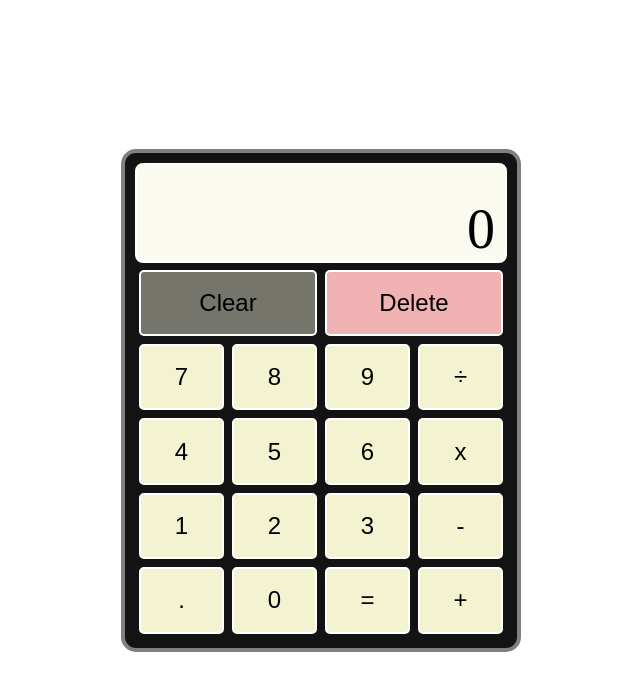
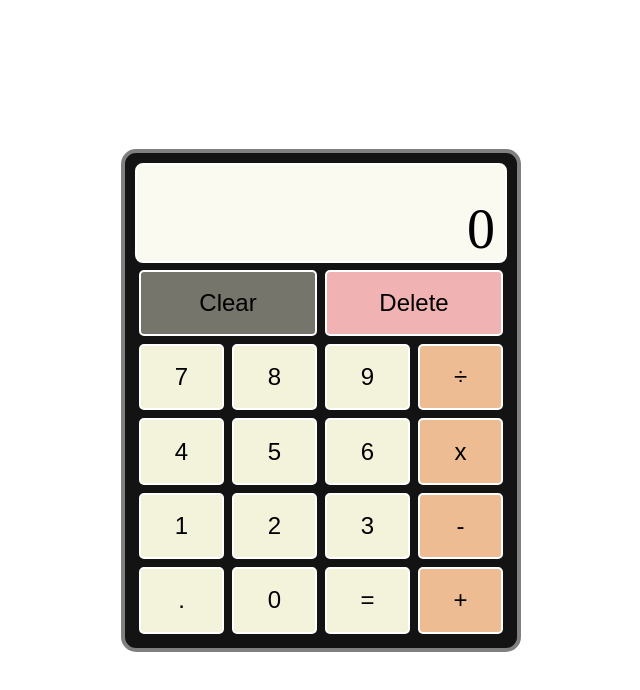
Before and after one commit to Gani122/calculator, a plain HTML site: page index.html in a window 1280 px wide. Shown: the whole page, without its empty margins (319-959 px from the left). Drawn offline with Linux system fonts and the light colour scheme.

Commit message:
Change color of operators

```diff
--- a/style.css
+++ b/style.css
@@ -70,8 +70,12 @@ button {
     border-radius: 5px;
     font-size: 24px;
     margin: 4px;
-    background-color:rgb(243, 243, 209);
+    background-color:rgb(243, 243, 219);
     outline: none;
+}
+
+#operator {
+    background-color: rgb(237, 188, 146);
 }
 
 .clear {
```
